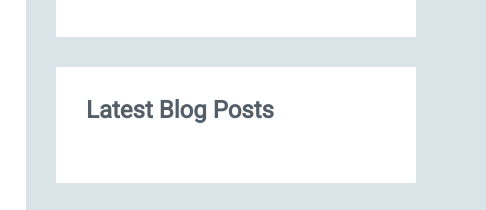
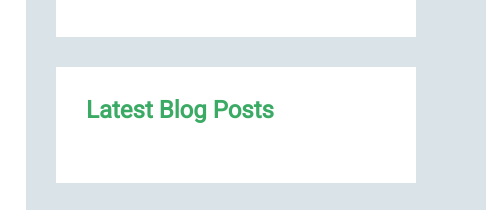
Before and after one commit to logstown/logstown.github.io, a plain HTML site: page index.html in a window 1280 px wide. Shown: the part 819-1029 px from the top of the page, 794-1280 px from the left. Drawn offline with nearby package versions, Linux system fonts and the light colour scheme.

Commit message:
make blog linkable

```diff
--- a/index.html
+++ b/index.html
@@ -338,7 +338,7 @@
 
                 <aside class="blog aside section">
                     <div class="section-inner">
-                        <h2 class="heading">Latest Blog Posts</h2>
+                        <h2 class="heading"><a href="http://loganjoecks.com/blog">Latest Blog Posts</a></h2>
                         <div id="rss-feeds" class="content">
 
                         </div>
```
